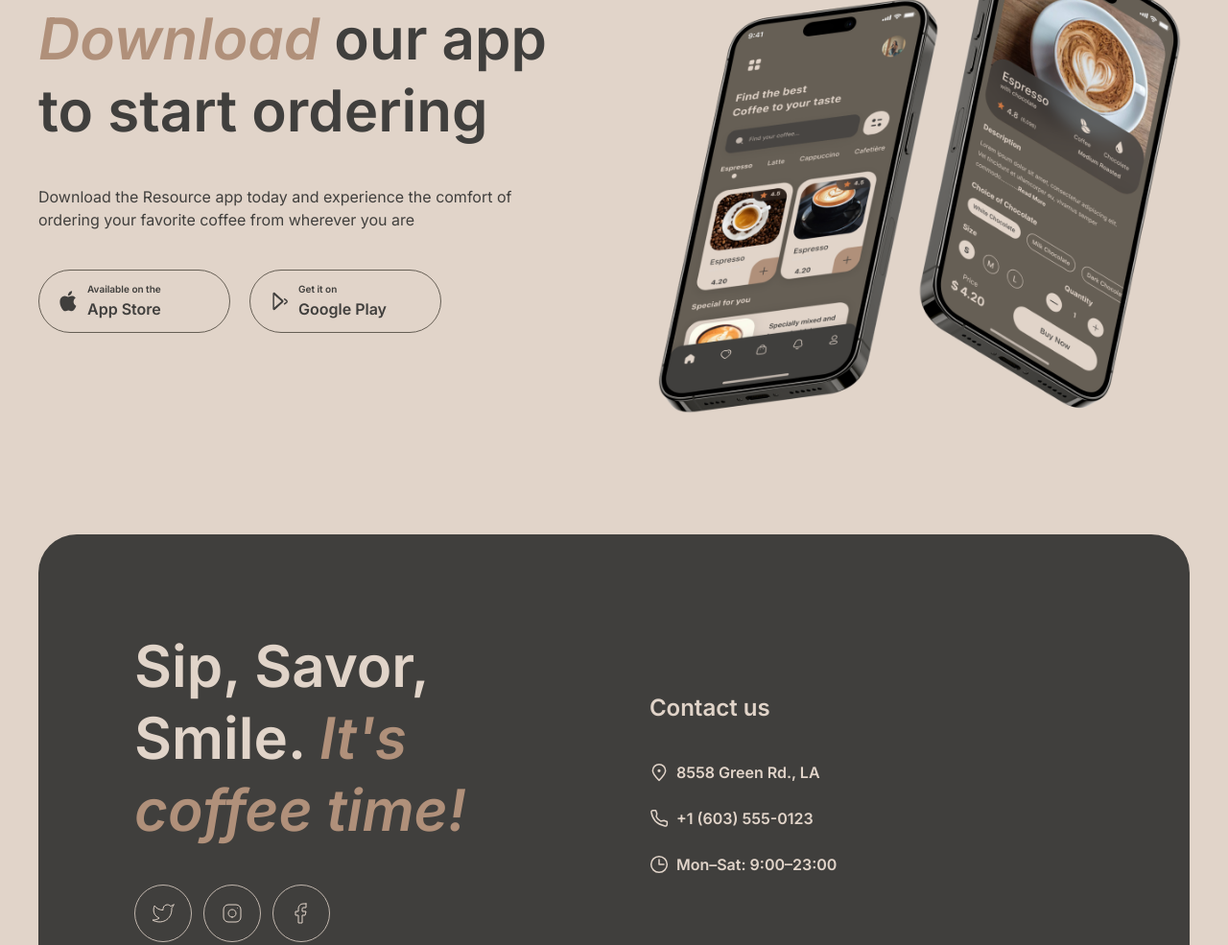
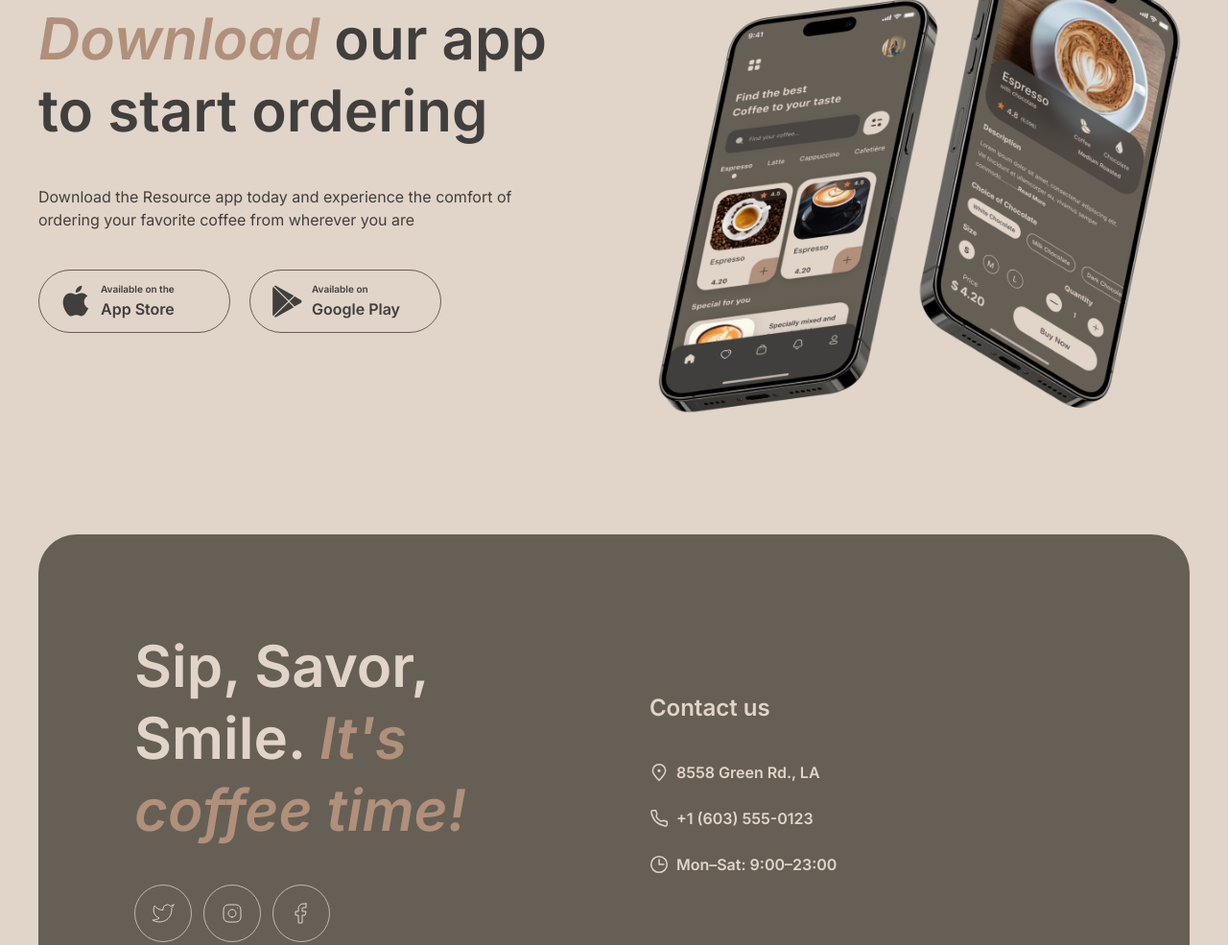
Before and after one commit to andreyfits/rsschool-landing-page, a plain HTML site: page index.html in a window 1280 px wide. Shown: the part 3356-4341 px from the top of the page at 96% size. Drawn offline with Linux system fonts and the light colour scheme.

Commit message:
fix: store button icons 36x36 mockup SVGs, Google Play caption 'Available on'

```diff
--- a/css/style.css
+++ b/css/style.css
@@ -8,7 +8,7 @@
 :root {
   --bg-body: #e1d4c9;
   --bg-card: transparent;
-  --bg-container-dark: #403f3d;
+  --bg-container-dark: #665f55;
   --bg-backdrop: rgba(64, 63, 61, 0.35);
   --border-light: #c1b6ad;
   --border-dark: #665f55;
--- a/index.html
+++ b/index.html
@@ -179,8 +179,9 @@
           <p class="mobile-app__text">Download the Resource app today and experience the comfort of ordering your favorite coffee from wherever you are</p>
           <div class="mobile-app__buttons">
             <a class="store-button" href="https://www.apple.com/app-store/" target="_blank" rel="noopener noreferrer">
-              <svg viewBox="0 0 24 24" width="22" height="22" aria-hidden="true">
-                <path d="M17.05 12.54c-.03-2.89 2.36-4.27 2.47-4.34-1.35-1.97-3.44-2.24-4.18-2.27-1.78-.18-3.47 1.05-4.37 1.05-.9 0-2.29-1.02-3.77-1-1.94.03-3.72 1.13-4.72 2.86-2.01 3.49-.51 8.66 1.45 11.5.96 1.39 2.1 2.94 3.6 2.88 1.45-.06 2-.93 3.74-.93s2.24.93 3.77.9c1.56-.03 2.55-1.41 3.5-2.8 1.1-1.61 1.55-3.17 1.58-3.25-.04-.02-3.03-1.16-3.07-4.6zM14.16 4.06c.8-.97 1.34-2.32 1.19-3.66-1.15.05-2.55.77-3.38 1.73-.74.86-1.39 2.23-1.22 3.55 1.29.1 2.6-.65 3.41-1.62z" fill="currentColor"/>
+              <svg width="36" height="36" viewBox="0 0 36 36" fill="none" aria-hidden="true">
+                <path d="M26.7063 18.6307C26.6694 14.6324 30.0641 12.6872 30.2193 12.5966C28.2967 9.86366 25.3169 9.49026 24.2697 9.46048C21.767 9.20369 19.3393 10.9206 18.0644 10.9206C16.764 10.9206 14.8008 9.48529 12.6848 9.52747C9.96196 9.56841 7.41468 11.1055 6.01762 13.4923C3.13444 18.359 5.28474 25.5108 8.04705 29.4446C9.42884 31.3712 11.0435 33.5223 13.1569 33.4466C15.2245 33.3635 15.9968 32.1614 18.4919 32.1614C20.9641 32.1614 21.6893 33.4466 23.8447 33.3983C26.0637 33.3635 27.4608 31.463 28.7942 29.519C30.3911 27.3108 31.0323 25.1362 31.0578 25.0245C31.0056 25.0071 26.7483 23.4229 26.7063 18.6307Z" fill="currentColor"/>
+                <path d="M22.6347 6.87268C23.7468 5.51675 24.5076 3.67205 24.2964 1.80005C22.6869 1.86952 20.674 2.88554 19.5149 4.21169C18.4893 5.38029 17.5732 7.29571 17.8099 9.097C19.6179 9.2285 21.4743 8.20752 22.6347 6.87268Z" fill="currentColor"/>
               </svg>
               <span class="store-button__text">
                 <span class="store-button__caption">Available on the</span>
@@ -188,13 +189,14 @@
               </span>
             </a>
             <a class="store-button" href="https://play.google.com/store" target="_blank" rel="noopener noreferrer">
-              <svg viewBox="0 0 24 24" width="22" height="22" aria-hidden="true">
-                <path d="M4.5 3.2v17.6c0 .4.44.64.78.43l9.6-8.8a.5.5 0 0 0 0-.86L5.28 2.77a.5.5 0 0 0-.78.43z" fill="none" stroke="currentColor" stroke-width="1.6" stroke-linejoin="round"/>
-                <path d="M4.9 3.4l9.9 8.6M4.9 20.6l9.9-8.6" stroke="currentColor" stroke-width="1.6"/>
-                <path d="M16.5 9.2l2.9 2.2a1.15 1.15 0 0 1 0 1.8l-2.9 2.2" fill="none" stroke="currentColor" stroke-width="1.6" stroke-linejoin="round"/>
+              <svg width="36" height="36" viewBox="0 0 36 36" fill="none" aria-hidden="true">
+                <path d="M3.7558 3.20309C3.39335 3.57302 3.18359 4.14896 3.18359 4.89483V31.4995C3.18359 32.2454 3.39335 32.8213 3.7558 33.1913L3.84525 33.2725L19.1359 18.3701V18.0182L3.84525 3.11587L3.7558 3.20309Z" fill="currentColor"/>
+                <path d="M26.0776 23.34L20.9863 18.3701V18.0182L26.0837 13.0482L26.1979 13.1129L32.2345 16.4618C33.9573 17.4122 33.9573 18.9761 32.2345 19.9325L26.1979 23.2754L26.0776 23.34Z" fill="currentColor"/>
+                <path d="M25.2733 24.2008L20.0617 19.1196L4.68164 34.1167C5.25384 34.7031 6.18695 34.7738 7.24807 34.1873L25.2733 24.2008Z" fill="currentColor"/>
+                <path d="M25.2733 12.1876L7.24807 2.20103C6.18695 1.62058 5.25384 1.69125 4.68164 2.27772L20.0617 17.2688L25.2733 12.1876Z" fill="currentColor"/>
               </svg>
               <span class="store-button__text">
-                <span class="store-button__caption">Get it on</span>
+                <span class="store-button__caption">Available on</span>
                 <span class="store-button__name">Google Play</span>
               </span>
             </a>
```
